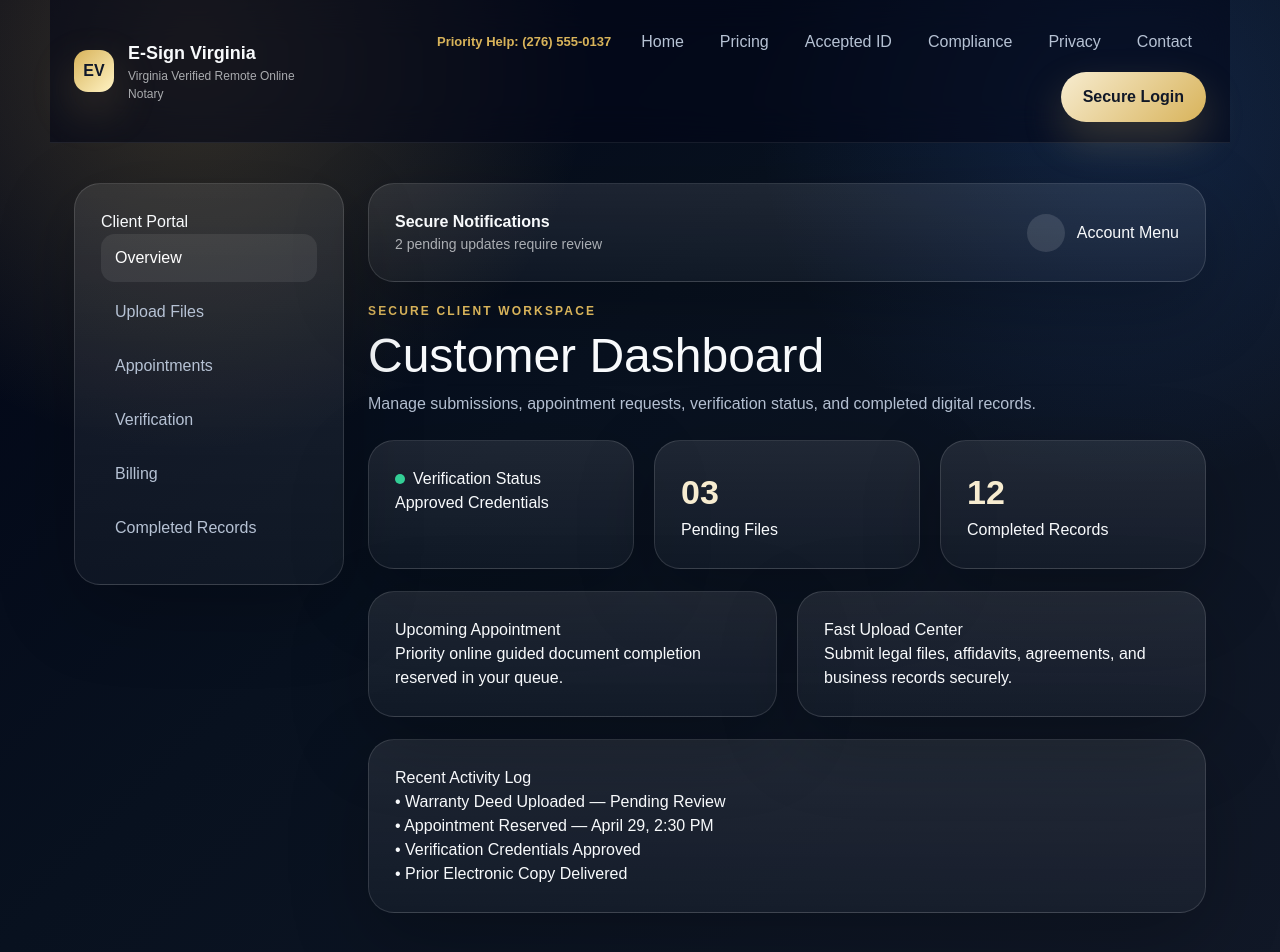
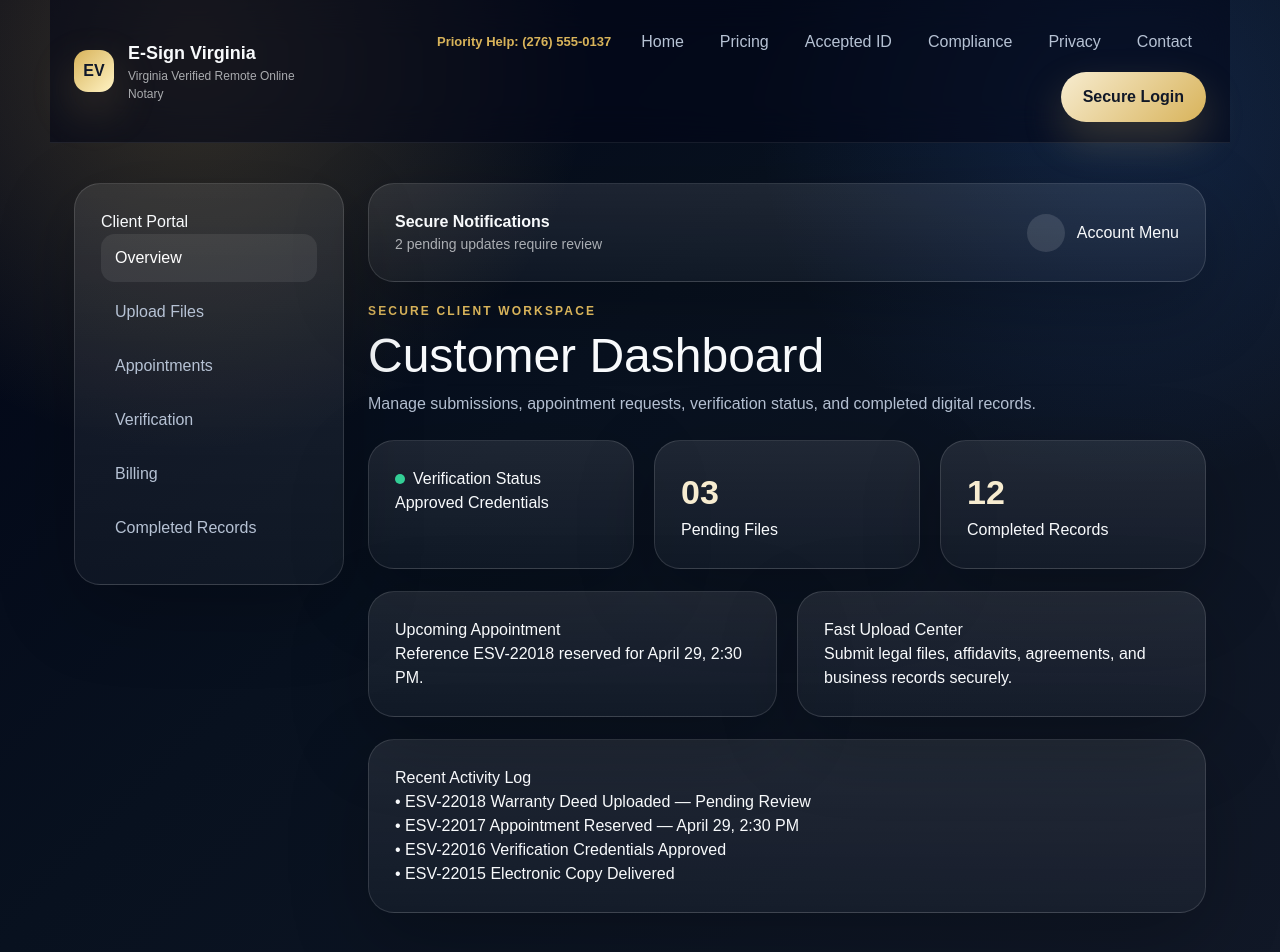
Before and after one commit to rawillia9801/esign, a Next.js app: page /customer in a window 1280 px wide. Shown: the top 952 px of the page. Built offline with nearby package versions, Linux system fonts and the light colour scheme.

Commit message:
Add richer simulated customer order data

```diff
--- a/app/customer/page.tsx
+++ b/app/customer/page.tsx
@@ -14,7 +14,7 @@ export default function CustomerDashboard(){
       <Link href="/customer/appointments" className="sidebar-link">Appointments</Link>
       <Link href="/customer/verification" className="sidebar-link">Verification</Link>
       <Link href="/customer/billing" className="sidebar-link">Billing</Link>
-      <Link href="/customer/documents" className="sidebar-link">Completed Records</Link>
+      <Link href="/customer/completed" className="sidebar-link">Completed Records</Link>
     </aside>
 
     <section>
@@ -30,16 +30,16 @@ export default function CustomerDashboard(){
       </div>
 
       <div className="grid-2" style={{marginTop:'22px'}}>
-        <div className="card"><h3>Upcoming Appointment</h3><p>Priority online guided document completion reserved in your queue.</p></div>
+        <div className="card"><h3>Upcoming Appointment</h3><p>Reference ESV-22018 reserved for April 29, 2:30 PM.</p></div>
         <div className="card"><h3>Fast Upload Center</h3><p>Submit legal files, affidavits, agreements, and business records securely.</p></div>
       </div>
 
       <div className="card" style={{marginTop:'22px'}}>
         <h3>Recent Activity Log</h3>
-        <p>• Warranty Deed Uploaded — Pending Review</p>
-        <p>• Appointment Reserved — April 29, 2:30 PM</p>
-        <p>• Verification Credentials Approved</p>
-        <p>• Prior Electronic Copy Delivered</p>
+        <p>• ESV-22018 Warranty Deed Uploaded — Pending Review</p>
+        <p>• ESV-22017 Appointment Reserved — April 29, 2:30 PM</p>
+        <p>• ESV-22016 Verification Credentials Approved</p>
+        <p>• ESV-22015 Electronic Copy Delivered</p>
       </div>
     </section>
    </div>
```
